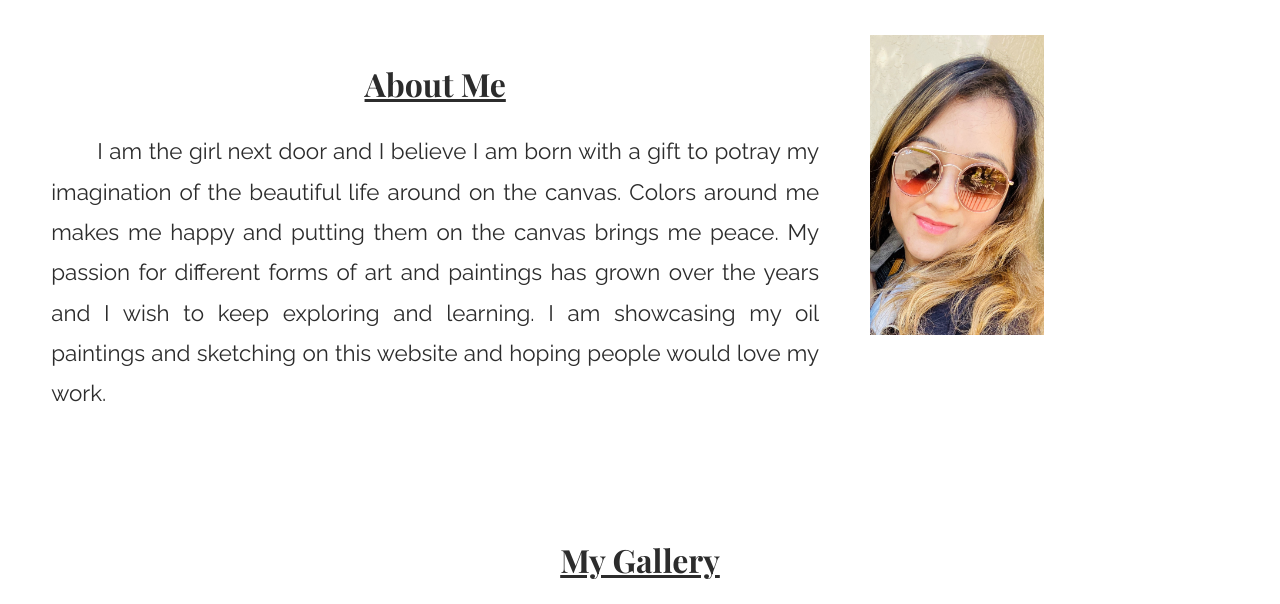
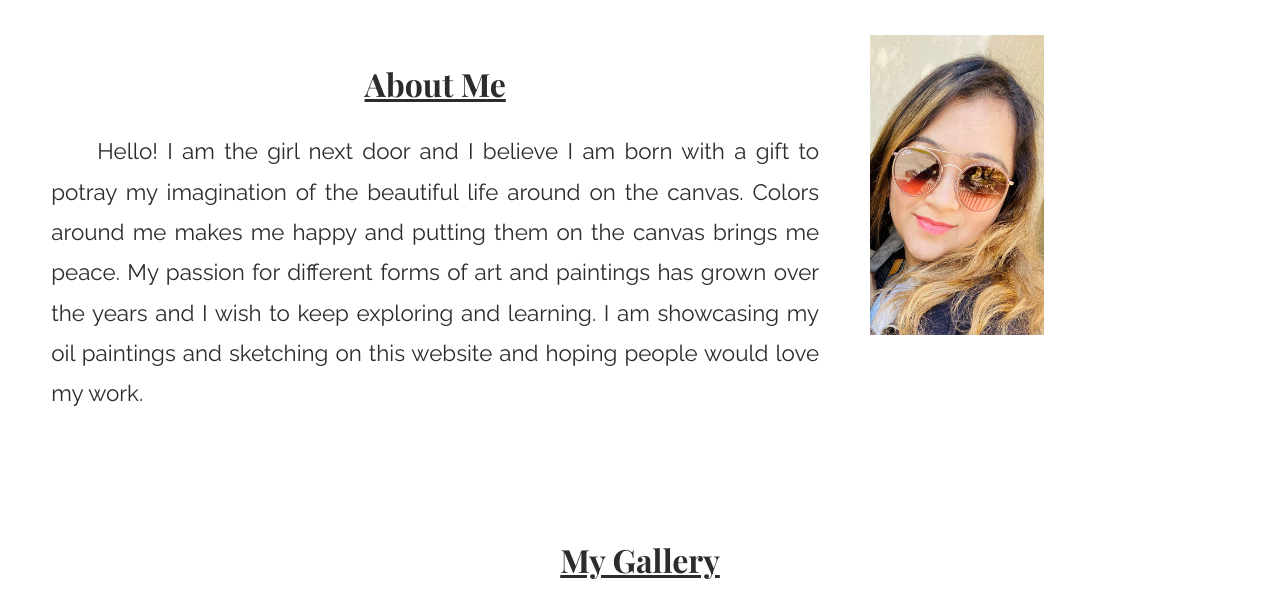
Before and after one commit to poortychitre/poortyarts, a plain HTML site: page index.html in a window 1280 px wide. Shown: the part 840-1444 px from the top of the page. Drawn offline with nearby package versions, Linux system fonts and the light colour scheme.

Commit message:
Added Hello in my description

```diff
--- a/index.html
+++ b/index.html
@@ -31,7 +31,7 @@
 		<section class="left-col">
 			<h2> About Me </h2>
 			<p style="text-indent: 6%;">
-				I am the girl next door and I believe I am born with a gift to potray my imagination of the beautiful life around on the canvas. Colors around me makes me happy and putting them on the canvas brings me peace. My passion for different forms of art and paintings has grown over the years and I wish to keep exploring and learning. I am showcasing my oil paintings and sketching on this website and hoping people would love my work.
+				Hello! I am the girl next door and I believe I am born with a gift to potray my imagination of the beautiful life around on the canvas. Colors around me makes me happy and putting them on the canvas brings me peace. My passion for different forms of art and paintings has grown over the years and I wish to keep exploring and learning. I am showcasing my oil paintings and sketching on this website and hoping people would love my work.
 			</p>
 		</section>
 		<section class="sidebar">
```
